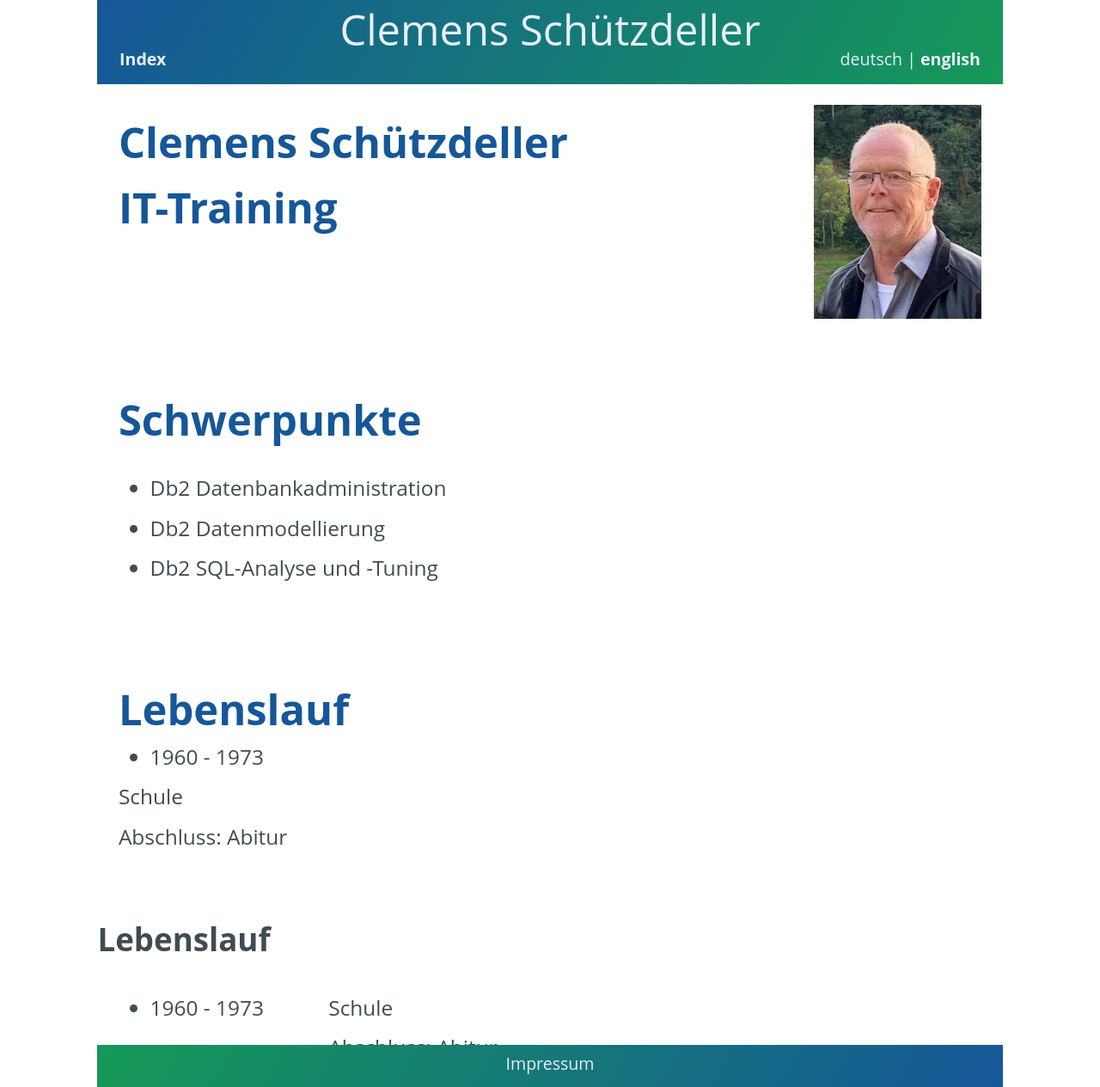
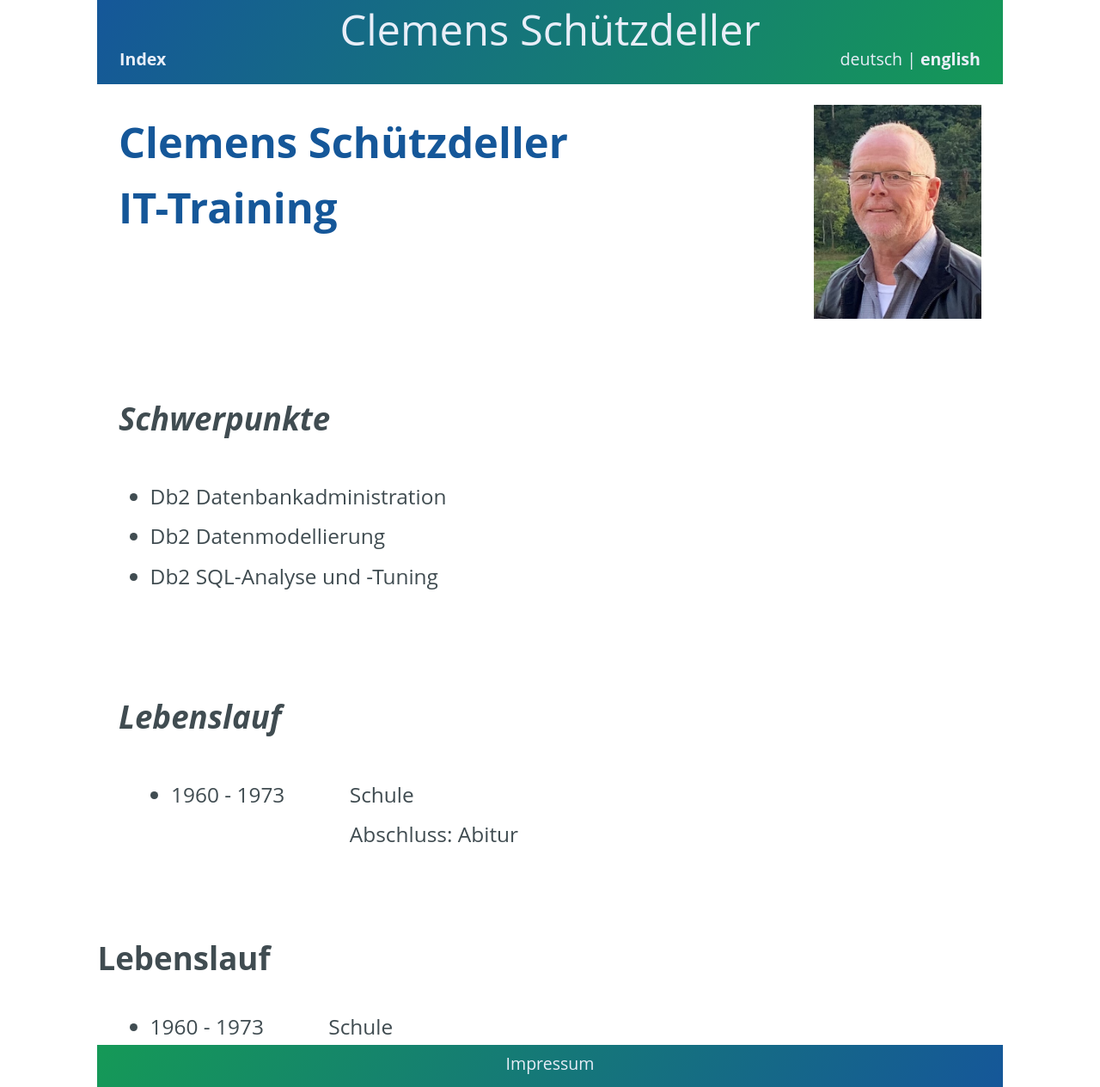
Before and after one commit to cs-LA/home, a Jekyll site: the page built from itTraining/Profile.md, in a window 1280 px wide. Shown: the whole page at 86% size. Built offline with Jekyll 4.4.1, drawn with Linux system fonts in a browser that asks for light colours; our own code applies the rules of GitHub Pages for plain Markdown files.

Commit message:
Update Profile.md

```diff
--- a/itTraining/Profile.md
+++ b/itTraining/Profile.md
@@ -11,7 +11,7 @@
 
 <div class="hGrid">
   <div class="grid-2">
-    <div class="gridHeader">Schwerpunkte</div>
+    <div class="gridTitle">Schwerpunkte</div>
       <ul>
         <li>Db2 Datenbankadministration</li>
         <li>Db2 Datenmodellierung</li>
@@ -23,7 +23,8 @@
 
 <div class="hGrid">
   <div class="grid-2">
-    <div class="gridHeader">Lebenslauf</div>
+    <div class="gridTitle">Lebenslauf</div>
+    <div class="hGrid">
       <div class="grid-1">
         <ul style="margin: 0;"><li>1960 - 1973</li></ul>
       </div>
@@ -32,6 +33,7 @@
         <p>Abschluss: Abitur</p>
       </div>
     </div>
+  </div>
 <div class="gridBreak"></div>
 </div>
 
```
